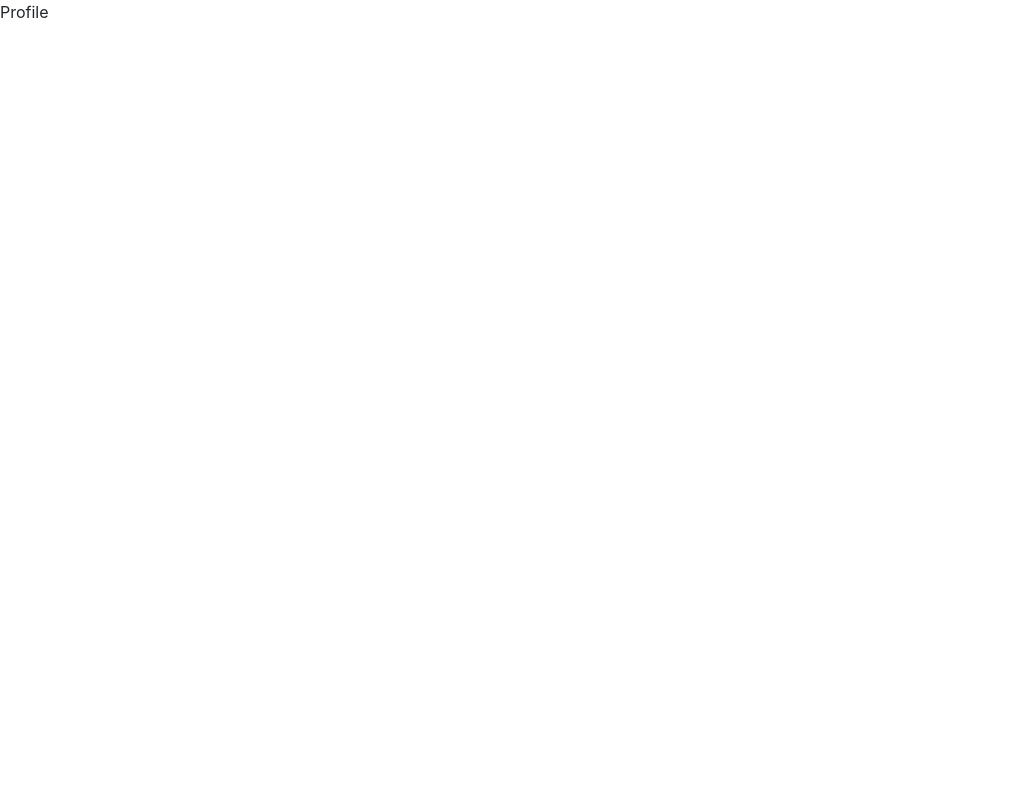
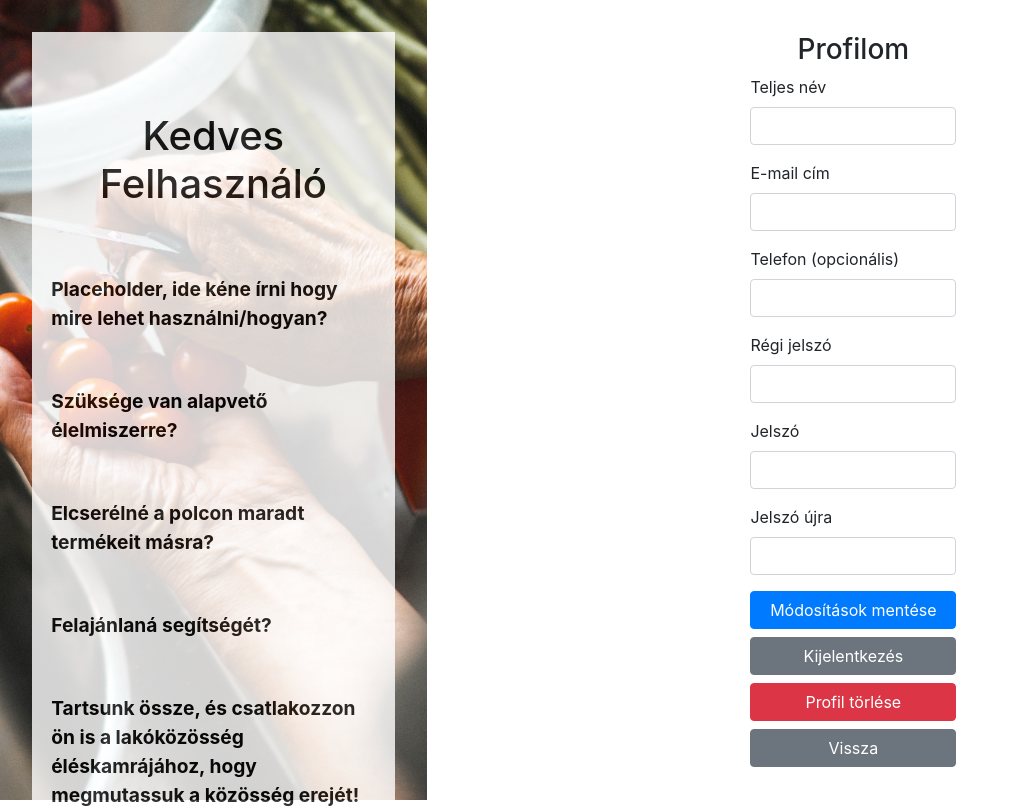
Before and after one commit to martonvolosin/kooperativ_torzs_frontend, a React (Create React App) app: page /profile in a window 1280 px wide. Shown: the top 808 px of the page, without its empty margins (0-1019 px from the left). Built offline with nearby package versions, Linux system fonts and the light colour scheme.

Commit message:
init Profile

```diff
--- a/src/screens/profile/Profile.screen.js
+++ b/src/screens/profile/Profile.screen.js
@@ -1,5 +1,117 @@
-import React from 'react';
+import React, { useState } from 'react';
+import { useTranslation } from 'react-i18next';
+import { Button, Form, Modal } from 'react-bootstrap';
+import { useHistory } from 'react-router-dom';
+import { LoginWrapper } from '../../components';
 
-const Profile = () => <>Profile</>;
+const Profile = () => {
+    const { t } = useTranslation();
+    const history = useHistory();
+
+    const handleSubmit = e => {
+        e.preventDefault();
+        console.log('handle submit');
+    };
+    const handleLogout = e =>{
+        e.preventDefault();
+        console.log('logout');
+    }
+
+    const [deleteModalOpen, setDeleteModalOpen] = useState(false);
+
+    const renderModal = () => {
+        return (
+          <Modal
+            centered
+            scrollable
+            backdrop="static"
+            show={deleteModalOpen}
+            size="md"
+          >
+            <Modal.Header>
+              <Modal.Title>{t('deleteModalTitle')}</Modal.Title>
+            </Modal.Header>
+            <Modal.Body>{t('deleteModalText')}</Modal.Body>
+            <Modal.Footer>
+              <Button
+                onClick={() => setDeleteModalOpen(false)}
+                variant="secondary"
+              >
+                {t('cancel')}
+              </Button>
+              <Button
+                onClick={deleteProfile}
+                variant="danger"
+                >
+                    {t('confirmDelete')}
+                </Button>
+            </Modal.Footer>
+          </Modal>
+        );
+      };
+
+    /*
+    const handleDelete = e =>{
+        e.preventDefault();
+        console.log('delete modal');
+        //renderModal();
+    }
+    */
+    const deleteProfile = e => {
+        e.preventDefault();
+        console.log("delete user")
+    }
+
+    const renderProfile = () => (
+      <div className="d-flex align-items-center container flex-column justify-content-center h-100">
+        <h3>{t('myProfile')}</h3>
+        <Form className="w-25" onSubmit={handleSubmit}>
+            <Form.Group controlId="fullName">
+                <Form.Label>{t('fullName')}</Form.Label>
+                <Form.Control type="text"></Form.Control>
+            </Form.Group>
+            <Form.Group controlId="email">
+                <Form.Label>{t('email')}</Form.Label>
+                <Form.Control type="email"></Form.Control>
+            </Form.Group>
+            <Form.Group controlId="phone">
+                <Form.Label>{t('optionalPhone')}</Form.Label>
+                <Form.Control type="tel"></Form.Control>
+            </Form.Group>
+            <Form.Group controlId="oldPassword">
+                <Form.Label>{t('oldPassword')}</Form.Label>
+                <Form.Control type="password"></Form.Control>
+            </Form.Group>
+            <Form.Group controlId="password">
+                <Form.Label>{t('password')}</Form.Label>
+                <Form.Control type="password"></Form.Control>
+            </Form.Group>
+            <Form.Group controlId="passwordAgain">
+                <Form.Label>{t('passwordAgain')}</Form.Label>
+                <Form.Control type="password"></Form.Control>
+            </Form.Group>
+          <Button variant="primary" type="submit" block>
+            {t('saveProfile')}
+          </Button>
+          <Button variant="secondary" onClick={handleLogout} block>
+            {t('logout')}
+          </Button>
+          <Button variant="danger" onClick={() => setDeleteModalOpen(true)} block>
+            {t('deleteProfile')}
+          </Button>
+          <Button variant="secondary" onClick={(e) => history.push('')} block>
+          {t('back')}
+        </Button>
+        </Form>
+      </div>
+    );
+
+    return (
+        <>
+        {renderModal()}
+        <LoginWrapper>{renderProfile()}</LoginWrapper>;
+        </>
+    )
+};
 
 export { Profile };
--- a/src/utilities/strings/hu.json
+++ b/src/utilities/strings/hu.json
@@ -39,5 +39,15 @@
         "registrationSuccessList_4": "Ha megoldható, kerüljék el a személyes találkozást: Egyezzenek meg egy pontos helyben és időpontban, ahol az összecsomagolt élelmiszert átveheti.",
         "registrationSuccessList_4_e": "Lehet ez egy lépcsőházban felakasztva; vagy bokorra, faágra akasztva.",
         "registrationSuccessList_5": "Amennyiben a terméket nem tudta megmosni, ezt jelezze a másik lakó felé.",
-        "registrationSuccessText_2": "Kérjük, hogy a közölt higiéniai és biztonsági tanácsainkat tartsa be az Ön és közössége érdekében!"
+        "registrationSuccessText_2": "Kérjük, hogy a közölt higiéniai és biztonsági tanácsainkat tartsa be az Ön és közössége érdekében!",
+        "fullName": "Teljes név",
+        "oldPassword": "Régi jelszó",
+        "saveProfile": "Módosítások mentése",
+        "logout": "Kijelentkezés",
+        "deleteProfile": "Profil törlése",
+        "myProfile": "Profilom",
+        "deleteModalTitle": "Biztos, hogy törölni akarja a profilját?",
+        "deleteModalText": "Figyelem! Minden eddig mentett adata el fog veszni, a regisztrációját a továbbiakban nem tudja használni!",
+        "cancel": "Mégse",
+        "confirmDelete": "Törlöm."
 }
```
